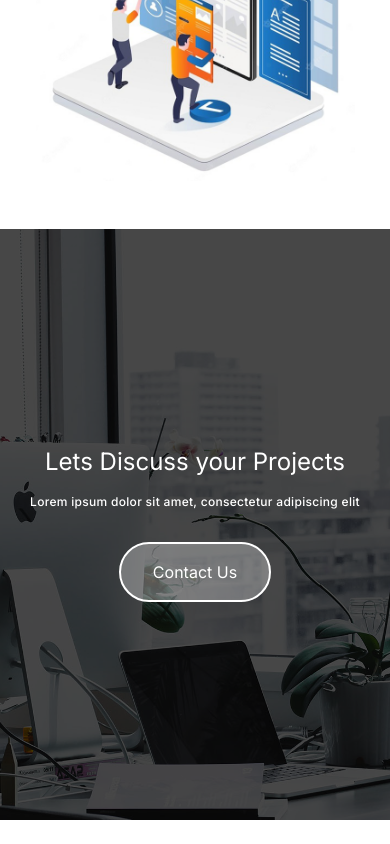
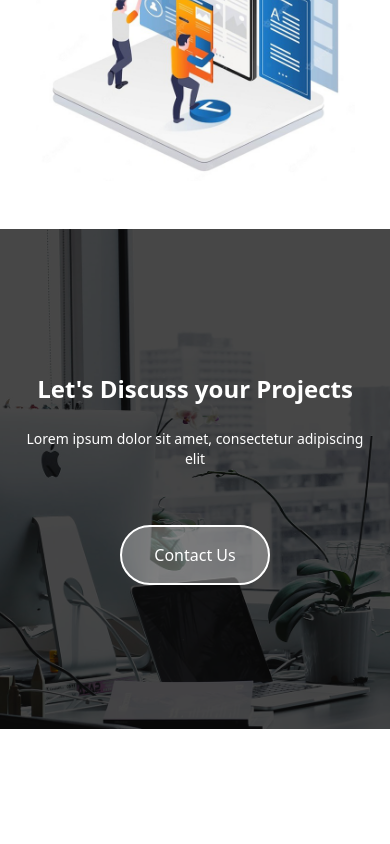
Before and after one commit to mk-muzzammil/DevYaar-Portfolio-Website, a React (Vite) app: page / in a window 390 px wide. Shown: the part 5638-6482 px from the top of the page. After the commit the page ends 6367 px from the top, so only its background shows below. Built offline with nearby package versions, Linux system fonts and the light colour scheme.

Commit message:
Discuss Project Responsiveness changes

```diff
--- a/src/components/DiscussProjects/DiscussProject.jsx
+++ b/src/components/DiscussProjects/DiscussProject.jsx
@@ -2,13 +2,19 @@ import { Link } from "react-scroll";
 
 const DiscussProject = () => {
   return (
-    <div className="relative container w-screen h-[70vh]  bg-[url('/images/discussBg.jpg')] bg-cover bg-center font-Inter flex flex-col gap-4 justify-center items-center my-6 ">
-      <div className="absolute inset-0 bg-black opacity-70 z-10 w-[100%] h-[100%]"></div>
-      <div className="relative flex flex-col gap-4 items-center justify-center z-20 ">
-        <h3 className="text-2xl sm:text-3xl md:text-4xl lg:text-5xl text-white  ">
-          Lets Discuss your Projects
-        </h3>
-        <p className="font-medium text-xs md:text-xl text-white tracking-wide">
+    <div className="relative w-screen h-[500px] sm:h-[400px] md:h-[500px] lg:h-[500px]">
+      <img
+        className="w-full h-full object-cover"
+        src="/images/discussBg.jpg"
+        alt="Banner"
+      />
+      <div className="absolute inset-0 bg-black bg-opacity-70"></div>
+
+      <div className="absolute inset-0 flex flex-col items-center justify-center text-center text-white gap-4 px-4">
+        <h1 className="text-2xl sm:text-3xl md:text-4xl lg:text-4xl font-semibold mb-2">
+          Let's Discuss your Projects
+        </h1>
+        <p className="text-sm sm:text-base md:text-lg lg:text-lg mb-6">
           Lorem ipsum dolor sit amet, consectetur adipiscing elit
         </p>
         <button
```
